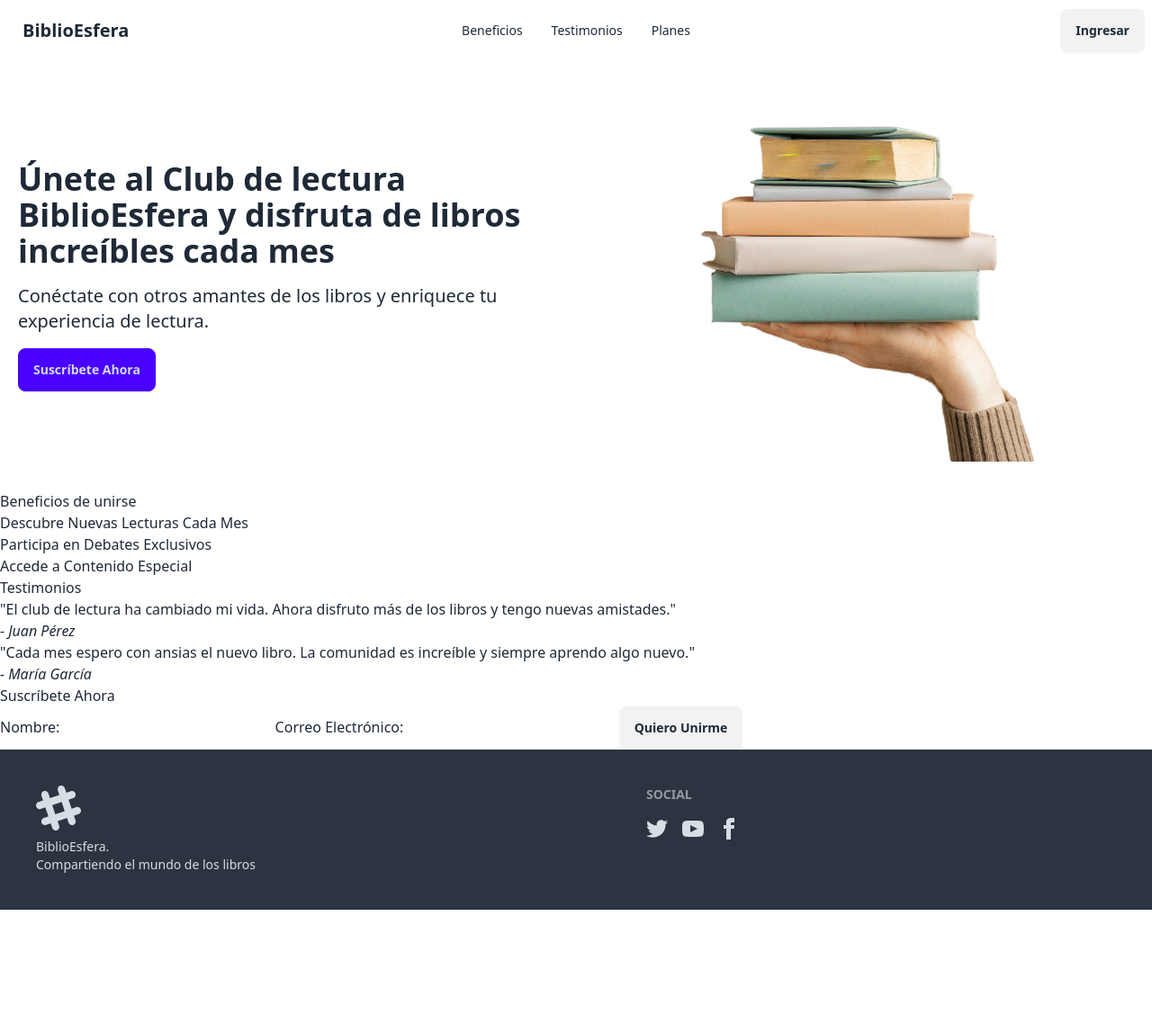
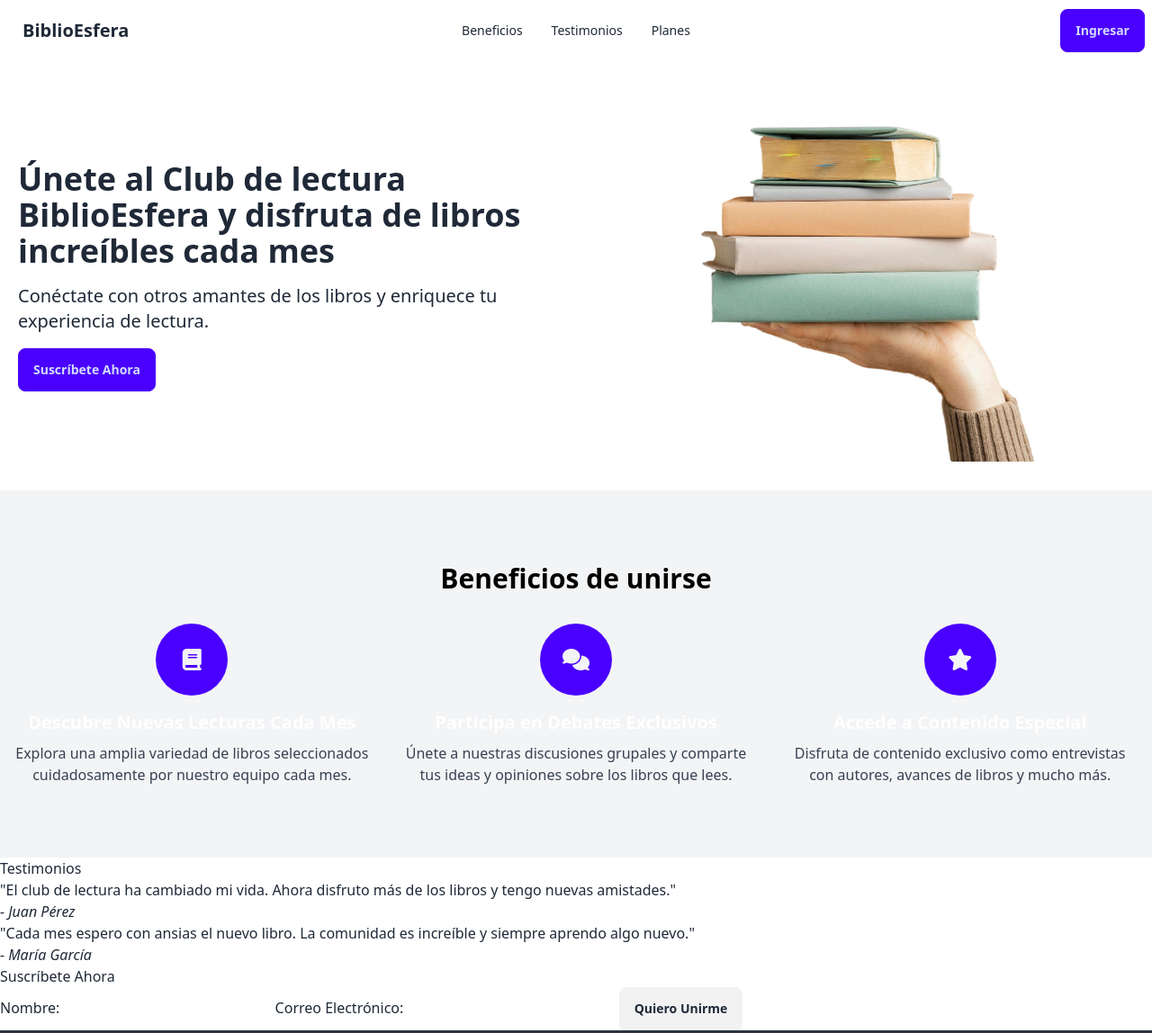
Before and after one commit to brypro/biblioesfera, a plain HTML site: page index.html in a window 1280 px wide. Shown: the top 1148 px of the page at 90% size. Before the commit the page ends 1011 px from the top, so only its background shows below. Drawn offline with nearby package versions, Linux system fonts and the light colour scheme.

Commit message:
Refactor benefits section

```diff
--- a/index.html
+++ b/index.html
@@ -9,6 +9,7 @@
       rel="stylesheet"
       type="text/css"
     />
+    <script src="https://kit.fontawesome.com/d85944cffc.js" crossorigin="anonymous"></script>
     <script src="https://cdn.tailwindcss.com"></script>
     <link rel="stylesheet" href="./assets/styles.css" />
     <script src="./assets/app.js"></script>
@@ -68,7 +69,7 @@
         </ul>
       </div>
       <div class="navbar-end">
-        <a class="btn">Ingresar</a>
+        <a class="btn btn-primary">Ingresar</a>
       </div>
     </div>
 
@@ -96,18 +97,49 @@
     </section>
 
 
+<!-- Beneficios -->
+<section class="benefits bg-gray-100 py-20 px-4">
+  <div class="container mx-auto">
+    <h3 class="text-xl md:text-2xl lg:text-3xl font-bold text-center mb-8 text-black">Beneficios de unirse</h3>
+    <div class="flex flex-col md:flex-row gap-8">
+      <!-- Beneficio 1 -->
+      <div class="flex flex-col items-center md:w-1/3">
+        <div class="bg-primary rounded-full p-4 mb-4 w-20 h-20 flex items-center justify-center">
+          <i class="fas fa-book text-gray-100 text-2xl"></i>
+        </div>
+        <div class="text-center">
+          <h4 class="text-l md:text-xl  font-semibold mb-2 text-base-100">Descubre Nuevas Lecturas Cada Mes</h4>
+          <p class="text-xs md:text-base text-gray-700">Explora una amplia variedad de libros seleccionados cuidadosamente por nuestro equipo cada mes.</p>
+        </div>
+      </div>
+      <!-- Beneficio 2 -->
+      <div class="flex flex-col items-center md:w-1/3">
+        <div class="bg-primary rounded-full p-4 mb-4 w-20 h-20 flex items-center justify-center">
+          <i class="fas fa-comments text-gray-100  text-2xl"></i>
+        </div>
+        <div class="text-center">
+          <h4 class="text-l md:text-xl font-semibold mb-2 text-base-100">Participa en Debates Exclusivos</h4>
+          <p class="text-xs md:text-base text-gray-700">Únete a nuestras discusiones grupales y comparte tus ideas y opiniones sobre los libros que lees.</p>
+        </div>
+      </div>
+      <!-- Beneficio 3 -->
+      <div class="flex flex-col items-center md:w-1/3">
+        <div class="bg-primary rounded-full p-4 mb-4 w-20 h-20 flex items-center justify-center">
+          <i class="fas fa-star text-gray-100  text-2xl"></i>
+        </div>
+        <div class="text-center">
+          <h4 class="text-l md:text-xl  font-semibold mb-2 text-base-100">Accede a Contenido Especial</h4>
+          <p class="text-xs md:text-base text-gray-700">Disfruta de contenido exclusivo como entrevistas con autores, avances de libros y mucho más.</p>
+        </div>
+      </div>
+    </div>
+  </div>
+</section>
 
-      <!-- Beneficios -->
-      <section class="benefits">
-        <div class="container">
-          <h3>Beneficios de unirse</h3>
-          <ul>
-            <li>Descubre Nuevas Lecturas Cada Mes</li>
-            <li>Participa en Debates Exclusivos</li>
-            <li>Accede a Contenido Especial</li>
-          </ul>
-        </div>
-      </section>
+
+
+
+
 
       <!-- Testimonios -->
       <section class="testimonials">
```
